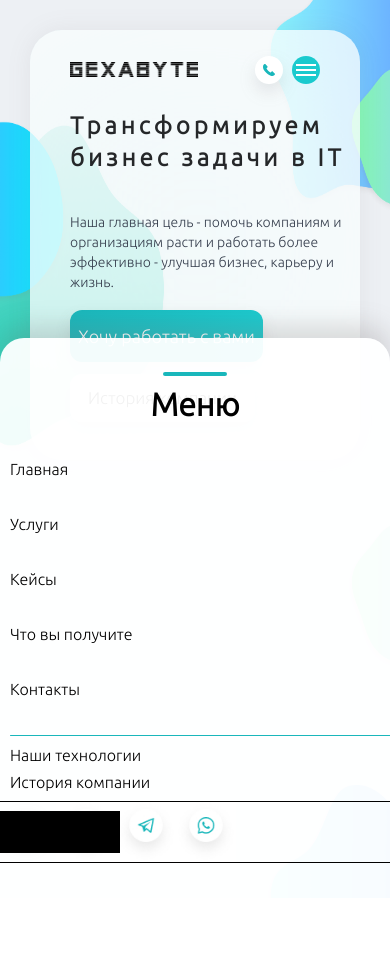
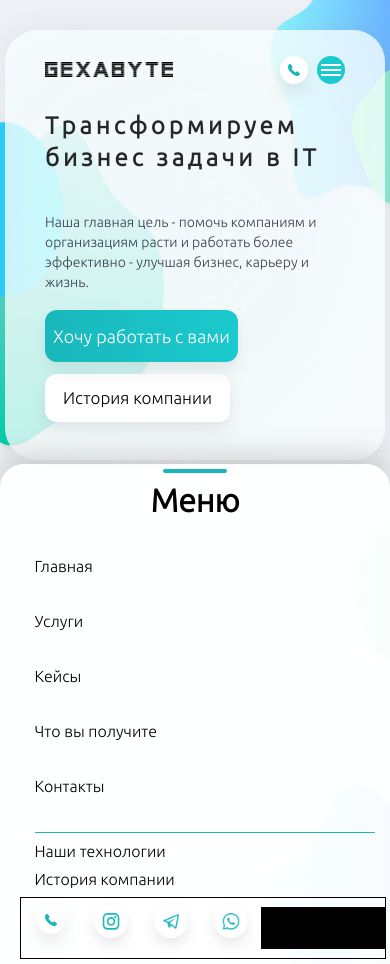
Before and after one commit to Kancey/QD, a plain HTML site: page index.html in a window 390 px wide. Before the commit the page ends 898 px from the top, so only its background shows below. Drawn offline with nearby package versions, Linux system fonts and the light colour scheme.

Commit message:
Add files via upload

```diff
--- a/styles/style.css
+++ b/styles/style.css
@@ -14,6 +14,7 @@ body {
   background-size: 100%;
   background-attachment: fixed;
   background-repeat:repeat-y;
+  background-color:rgba(0,0,0,.3);
   background-image: url('../images/background.png');
 }
 
@@ -585,19 +586,17 @@ box-shadow: 0px 8px 16px rgba(116, 115, 115, 0.25);
 
 
 .menu-m{
-
   position: absolute;
   overflow: hidden;
   display: none;
-padding: 30px;
+  padding: 0px;
   z-index: 1000;
   align-items: center;
   justify-content: center;
   left: 0;
-width: calc(100% - 60px);
+  width: calc(100% - 0px);
   height: 500px;
-top: 40%;
-
+  top: 55%;
   background: rgba(255, 255, 255, 0.95);
   box-shadow: 0px -12px 24px rgba(126, 120, 120, 0.25);
   border-radius: 24px 24px 0px 0px;
@@ -621,7 +620,7 @@ border-radius: 4px;
 }
 
 .down-thing{
-  width: 400px;
+  width: 340px;
   height: 1px;
   background: #19B7BB;
   border-radius: 4px;
@@ -629,21 +628,18 @@ border-radius: 4px;
 
 
 .down-line{
-
   align-items: center;
   border: 1px solid black;
   display: flex;
-
  }
 
 
  .languagem{
+
    background-color: black;
-   position: absolute;
    width: 122px;
    height: 40px;
    border:1px solid black;
-
  }
 
 
@@ -664,6 +660,7 @@ display: flex;
    display: none;
  }
 }
+
 @media (max-width: 1806px)  {
   .kek-li1 {margin-left: 4%;}
   .middle {  margin: 60px 50px;  }
@@ -704,6 +701,7 @@ display: flex;
 }
 
 @media (max-width: 880px){
+
   .menu-m{display:grid;}
   .menu-hidden{ display: none;}
   .call-us23{display: flex;}
@@ -718,7 +716,7 @@ display: flex;
   .burger{display: none;}
   .circle1, .circle2, .circle3{display: none;}
   .upper .asd{ margin-left: 20px; padding-top: 12px; height: 15px; width: 128px;}
-   body {margin: 30px;}
+   body {margin: 5px; }
   .upper{padding:20px; }
   .boton{  margin-top: 15px; height: auto; }
 }
@@ -732,3 +730,9 @@ display: flex;
 .boton{  margin-top: 0px; }
 
 }
+
+@media(max-width: 450px){
+
+
+
+}
```
Lines whose indentation alone changed are shown as unchanged.
